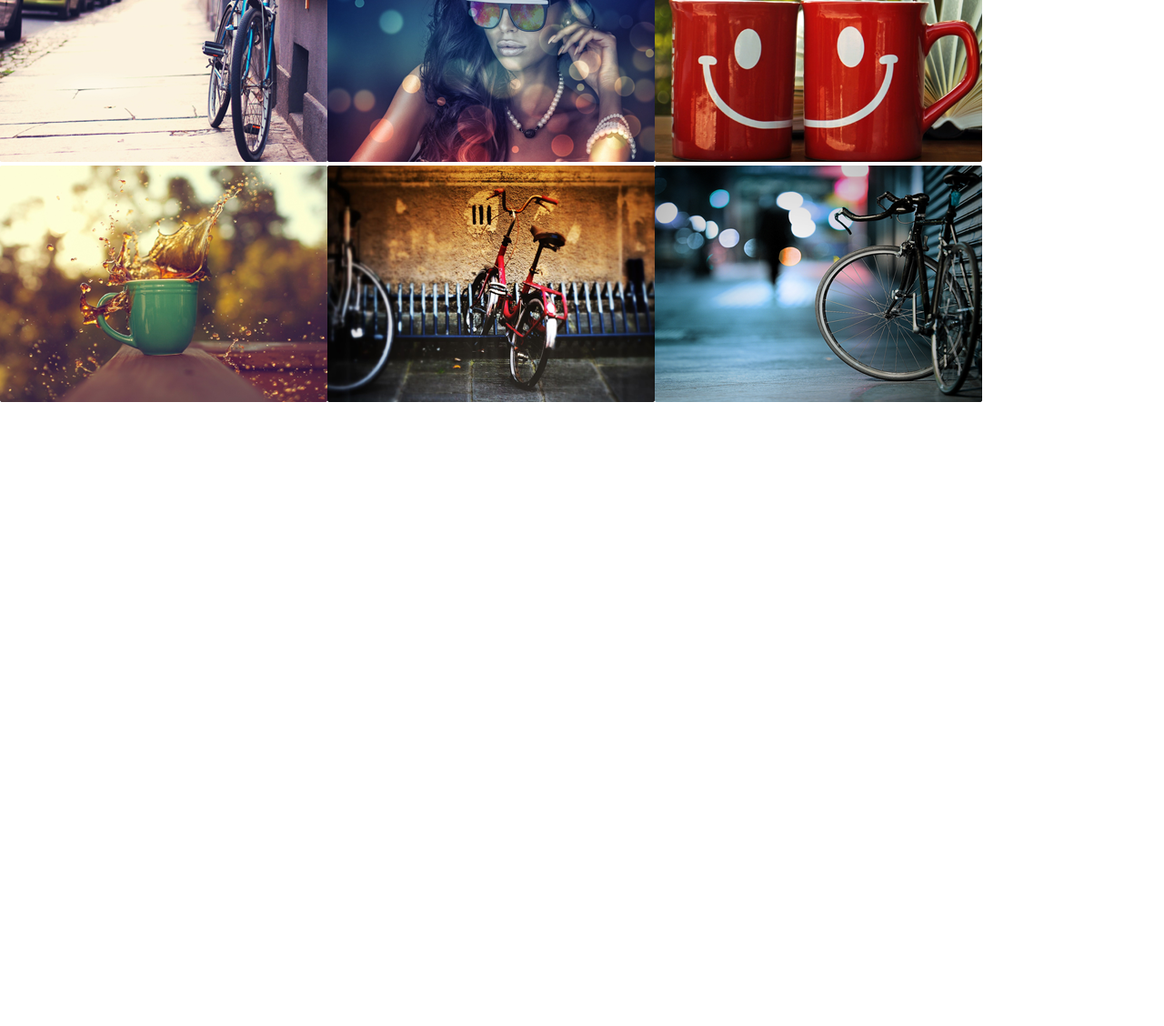
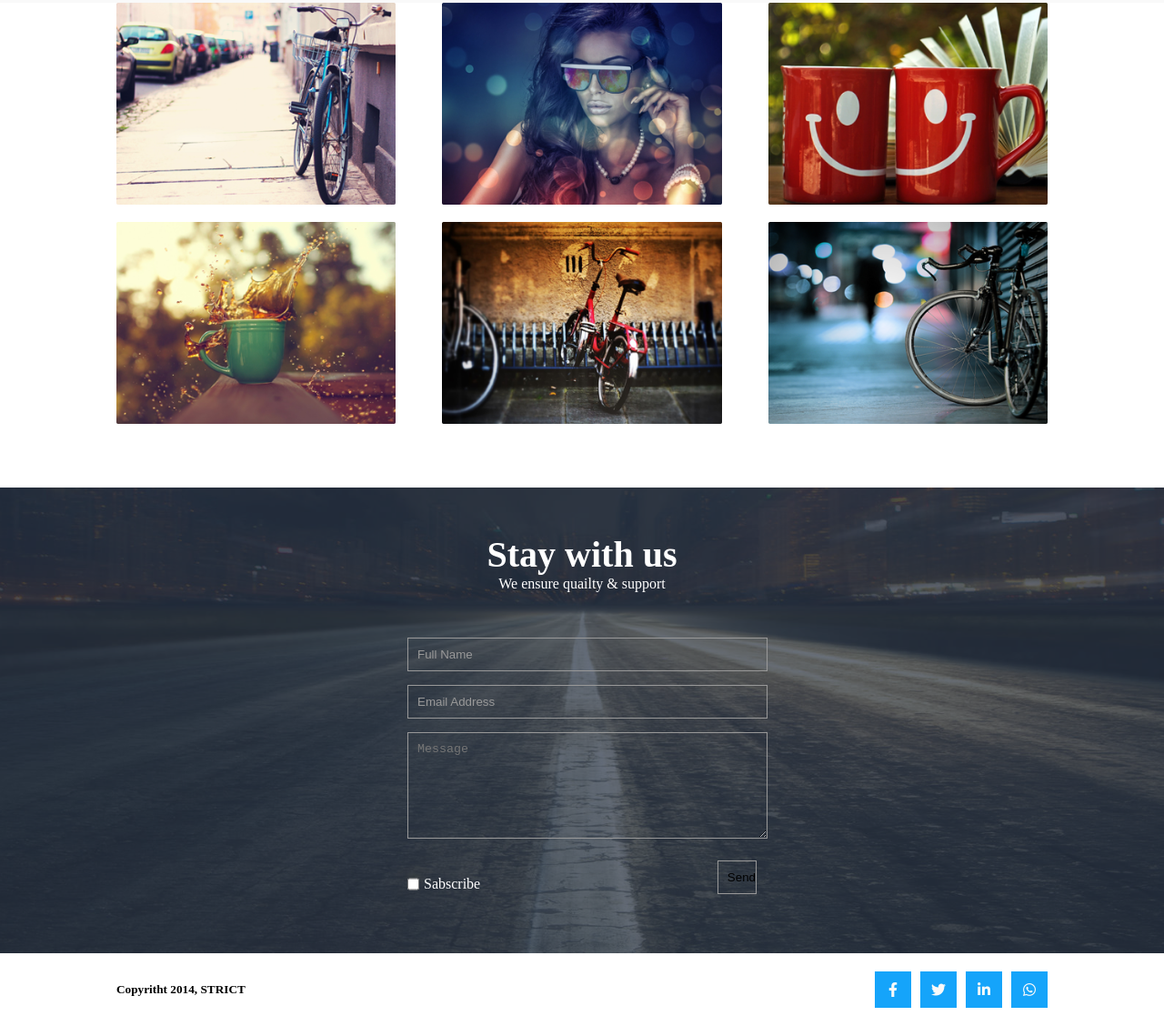
Before and after one commit to Habibaakterjesmin/Habiba, a plain HTML site: page index.html in a window 1280 px wide. Shown: the part 1366-2494 px from the top of the page at 91% size. Before the commit the page ends 1812 px from the top, so only its background shows below. Drawn offline with Linux system fonts and the light colour scheme.

Commit message:
Add files via upload

```diff
--- a/css/style.css
+++ b/css/style.css
@@ -152,31 +152,188 @@ margin-bottom: 30px;
 background: #f9f9f9;
 padding: 50px 0;
 }
-.work_wrapper {
-width: 80%;
-margin: auto;
-
-
+.work_wrapper{
 }
 .work_heading {
 text-align: center;
-margin: auto;
+margin-bottom: 30px
+;
 
 }
 .work_heading h1 {
-font-size: 50px;
+font-size: 45px;
 margin-bottom: 30px;
 }
 .work_heading p {
 
 }
 .gallery{
+    width: 80%;
 display: flex;
 flex-wrap: wrap;
+margin: auto;
+justify-content: space-between;
+margin-bottom: 4%;}
+.gallery_item{
+width: 30%;
+margin-bottom: 15PX;
+position: relative;
 }
-.gallery_item{
+.gallery_item::before{
+ content: '';
+position: absolute;
+width: 0%;
+height: 100%;
+background-color:#15a4fa;
+top: 0;
+left: 0;
+opacity: .5;
+transition: .5s all ease-in-out;
+}
+.gallery_item img{
+width: 100%;
+}
+.gallery_item:hover::before{
+    width: 100%;
+}
+.gallery_item ul{
+position: absolute;
+left: 50%;
+top: 55%;
+transform: translate(-50%, -50%);
+list-style: none;
+display: flex;
+opacity: 0;
+transition: .4s all ease-in-out;
+}
+.gallery_item ul li{
+color: #ffff;
+height: 30px;
+width: 30px;
+border: 1px solid #ffff;
+display: flex;
+justify-content: center;
+align-items: center;
+margin: 0 5px;
+
 
 }
-.gallery_item img{
+.gallery_item ul li i{
 
 }
+.gallery_item:hover ul{
+    opacity: 1;
+    top: 50%;
+}
+.contact_section{
+background-image: url(../images/8th.png);
+background-position: center;
+background-repeat: no-repeat;
+background-size: cover;
+padding: 50px 0;
+position: relative;
+z-index: 0;
+}
+.contact_section::before{
+    content: '';
+    position: absolute;
+    left: 0;
+    top: 0;
+    width: 100%;
+    height: 100%;
+    background-color: #2b374b;
+    opacity: .7;
+    z-index:-1;
+}
+.contact_form{
+color: #ffff;
+width: 30%;
+margin: auto;
+text-align: center;
+
+}
+.contact_form h1{
+font-size: 40px;
+
+}
+.contact_form p{
+}
+
+form input {
+width: 100%;
+background: transparent;
+border: none;
+border: 1px solid #999;
+padding: 10px 0 10px 10px;
+margin-bottom: 15px;
+}
+form{
+    margin-top: 50px;
+}
+
+form input::placeholder{
+    color: #999;
+}
+form textarea{
+width: 100%;
+background: transparent;
+border:1px solid #999;
+padding: 10px 0 0 10px;
+
+
+}
+.wrppaer{
+display: flex;
+justify-content: space-between;
+align-items: center;
+margin-top: 20px;
+}
+.check{
+display: flex;
+}
+.check p{
+margin-left: 5px ;
+}
+.check input{
+margin: 0;
+}
+
+.wrppaer input [type=submit] {
+background: transparent;
+padding: 10px 30px;
+border: 1px solid #15a4fa;
+color: #ffff;
+}
+footer{
+width: 80%;
+display: flex;
+justify-content: space-between;
+align-items: center;
+min-height: 10vh;
+margin: auto;
+}
+.footer_wrapper{
+
+}
+.footer_wrapper h5{
+
+}
+
+.footer_icon{
+
+}
+.footer_icon ul{
+display: flex;
+
+}
+.footer_icon ul li{
+list-style: none;
+height: 40px;
+width: 40px;
+background-color:#15a4fa ;
+color: #f9f9f9;
+display: flex;
+justify-content: center;
+align-items: center;
+margin-left: 10px;
+}
--- a/index.html
+++ b/index.html
@@ -85,17 +85,24 @@ to be used for different projects.
     </section>
     <section class="work_section">
         <div class="work_wrapper">
-            <div class="wark_heading">
+            <div class="work_heading">
                 <h1>Showcase your work like a pro.</h1>
                 <p>  Contact me if you like my work.</p>
             </div>
         </div>
     </section>
 
-
     <section class="gallery">
         <div class="gallery_item">
             <img src="images/2-png.png" alt="">
+            <ul>
+                <li>
+                    <i class="fa-solid fa-magnifying-glass-plus"></i>
+                </li>
+                <li>
+                    <i class="fa-solid fa-link"></i>
+                </li>
+            </ul>
         </div>
             <div class="gallery_item">
                 <img src="images/3.png" alt="">
@@ -114,6 +121,53 @@ to be used for different projects.
                         <img src="images/7.png" alt="">
                     </div>
     </section>
+    <section class="contact_section">
+        <div class="contact_form">
+            <h1>Stay with us</h1>
+            <p>We ensure quailty & support</p>
+
+            <form action="">
+                <input type="text" placeholder="Full Name">
+                <input type="email" placeholder="Email Address">
+                <textarea name="" placeholder="Message" id="" cols="30" rows="7"></textarea>
+                <div class="wrppaer">
+                    <div class="check">
+                        <input type="checkbox">
+                        <p>Sabscribe</p>
+                    </div>
+                        <div>
+                        <input type="submit" value="Send">
+                        </div>
+                    </div>
+
+            </form>
+        </div>
+    </section>
+    <footer>
+        <div class="footer_wrapper">
+         <h5>Copyritht 2014, STRICT</h5>
+        </div>
+        <div class="footer_icon">
+            <ul>
+                <li>
+                        <i class="fa-brands fa-facebook-f"></i>
+                </li>
+
+                <li>
+                        <i class="fa-brands fa-twitter"></i>
+                </li>
+
+                <li>
+                        <i class="fa-brands fa-linkedin-in"></i>
+                </li>
+
+                <li>
+                        <i class="fa-brands fa-whatsapp"></i>
+                </li>
+            </ul>
+
+        </div>
+    </footer>
 
 </body>
 </html>
```
Also changed, not shown: images/8th.png (added).
